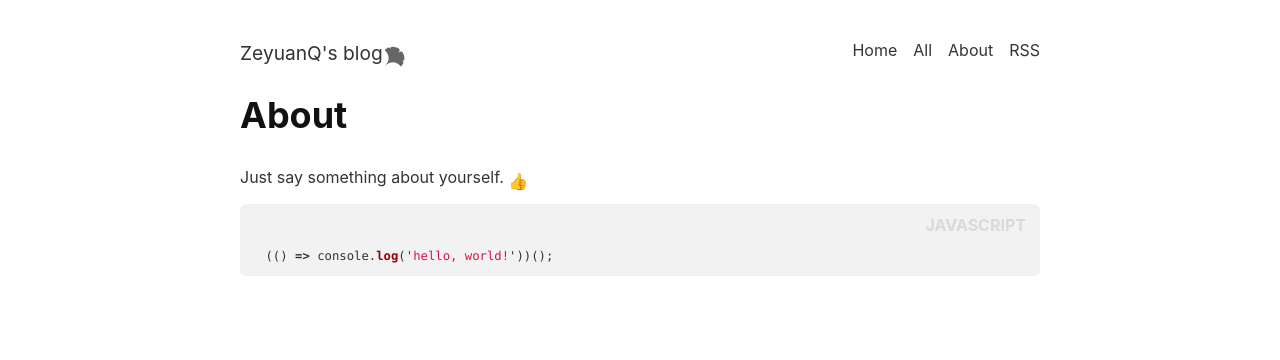
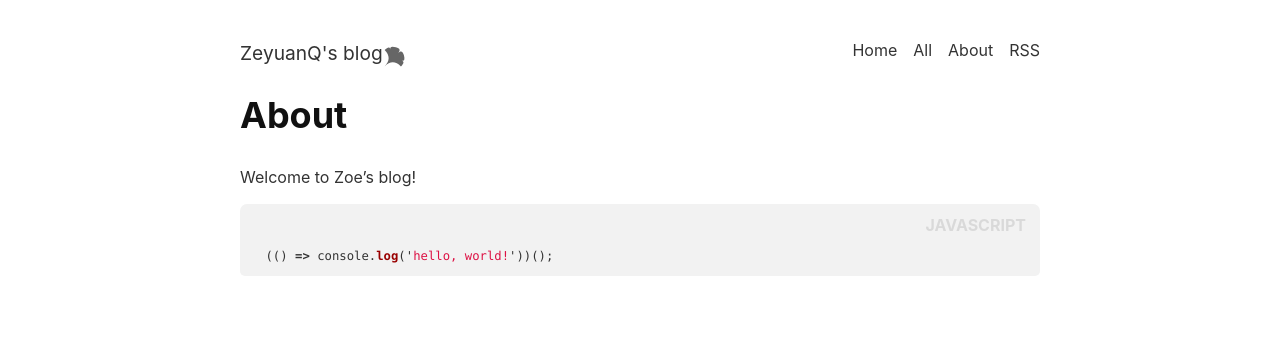
Before and after one commit to ZeyuanQ/Zoe, a Jekyll site: the page built from about.md, in a window 1280 px wide. Shown: the top 360 px of the page. Built offline with Jekyll 4.4.1, drawn with Linux system fonts in a browser that asks for light colours; nearby versions of some CDN libraries; emoji names are drawn with the system emoji font.

Commit message:
Update about.md

```diff
--- a/about.md
+++ b/about.md
@@ -8,7 +8,7 @@ titles:
 key: page-about
 ---
 
-Just say something about yourself. :+1:
+Welcome to Zoe's blog!
 
 {% highlight javascript %}
   (() => console.log('hello, world!'))();
```
